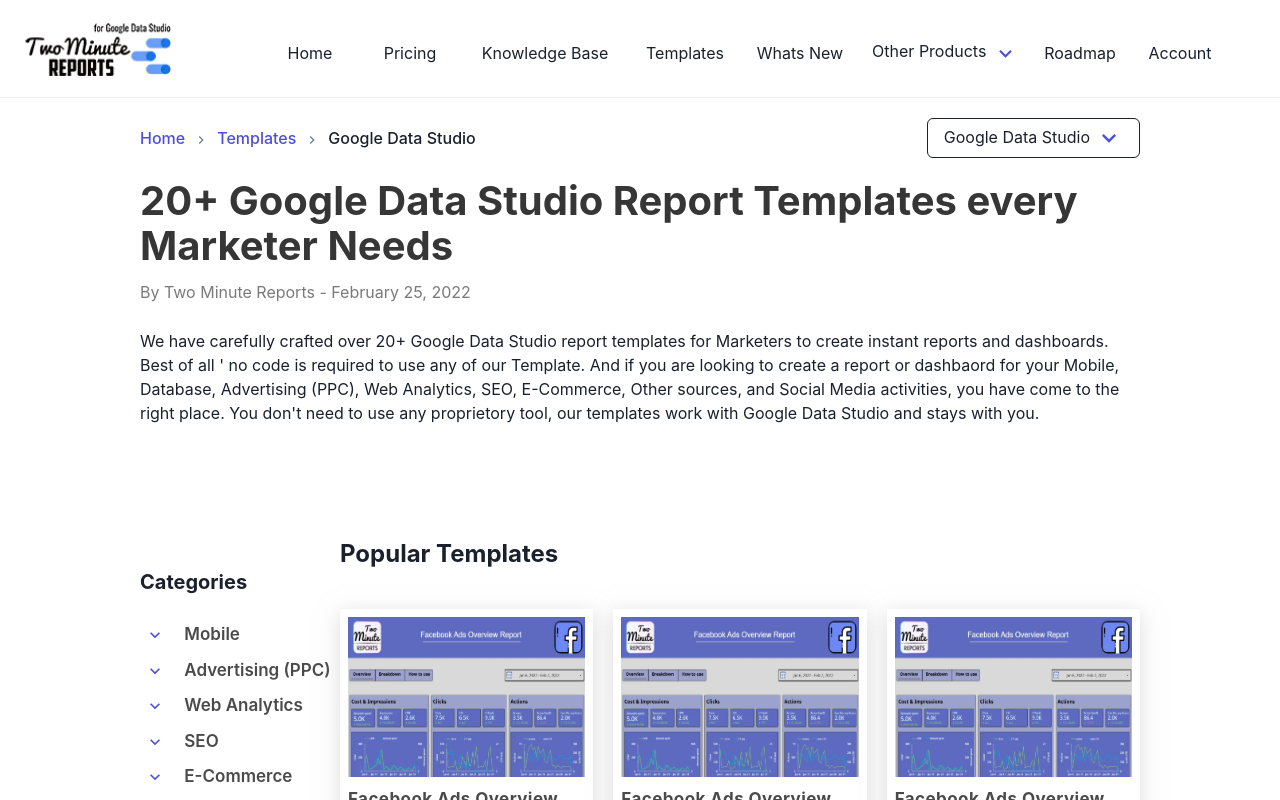
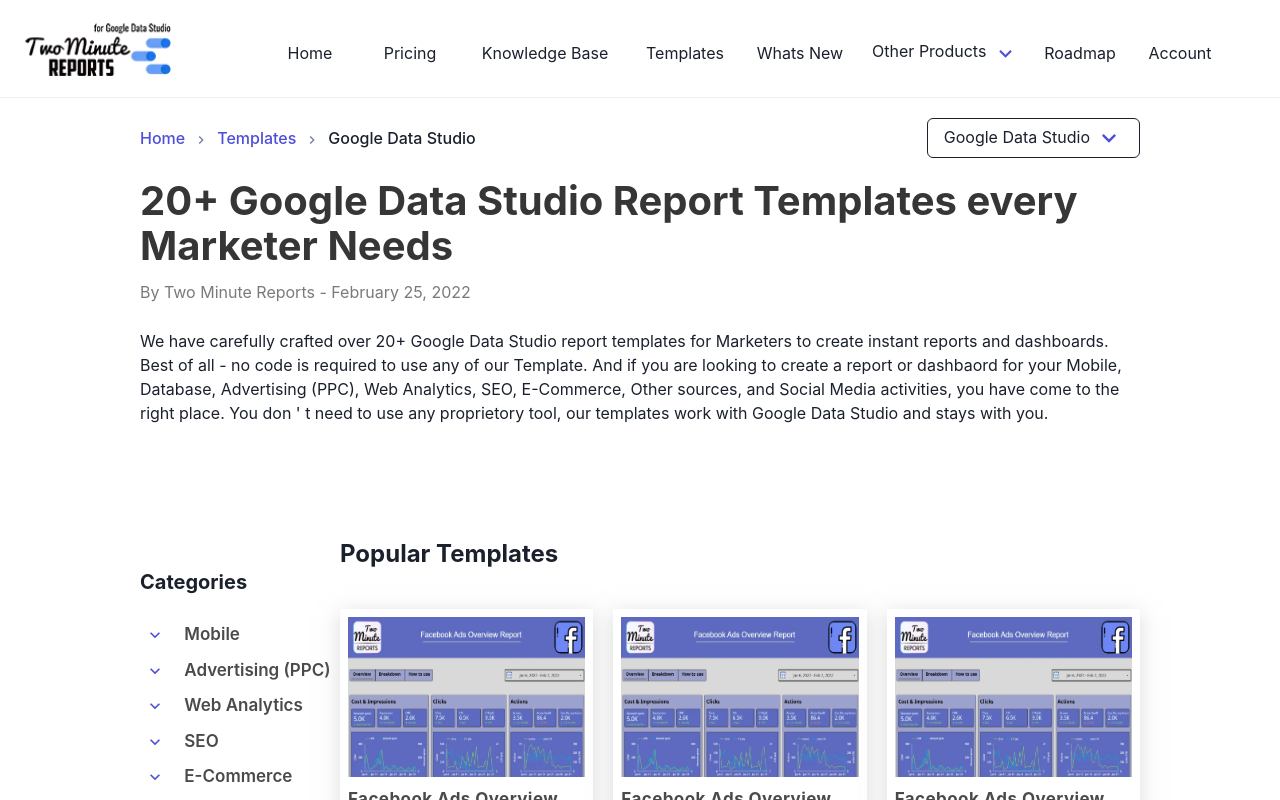
Before and after one commit to kadir12386/nextjs-data-Studio, a Next.js app: page / in a window 1280 px wide. Shown: the top 800 px of the page. Built offline with nearby package versions, Linux system fonts and the light colour scheme.

Commit message:
first commit

```diff
--- a/pages/HomePage.js
+++ b/pages/HomePage.js
@@ -20,9 +20,9 @@
           &apos; no code is required to use any of our Template. And if you are
           looking to create a report or dashbaord for your Mobile, Database,
           Advertising (PPC), Web Analytics, SEO, E-Commerce, Other sources, and
-          Social Media activities, you have come to the right place. You don't
-          need to use any proprietory tool, our templates work with Google Data
-          Studio and stays with you.
+          Social Media activities, you have come to the right place. You don
+          &apos;t need to use any proprietory tool, our templates work with
+          Google Data Studio and stays with you.
         </Text>
         {/* Popular Templates*/}
         Categories Mobile Advertising (PPC) Web Analytics SEO E-Commerce Social
--- a/pages/index.js
+++ b/pages/index.js
@@ -128,12 +128,12 @@
         <Text py="13px">
           We have carefully crafted over 20+ Google Data Studio report templates
           for Marketers to create instant reports and dashboards. Best of all
-          &apos; no code is required to use any of our Template. And if you are
+          &#x2D; no code is required to use any of our Template. And if you are
           looking to create a report or dashbaord for your Mobile, Database,
           Advertising (PPC), Web Analytics, SEO, E-Commerce, Other sources, and
-          Social Media activities, you have come to the right place. You don't
-          need to use any proprietory tool, our templates work with Google Data
-          Studio and stays with you.
+          Social Media activities, you have come to the right place. You don
+          &apos; t need to use any proprietory tool, our templates work with
+          Google Data Studio and stays with you.
         </Text>
         {/* Popular Templates*/}
 
```
